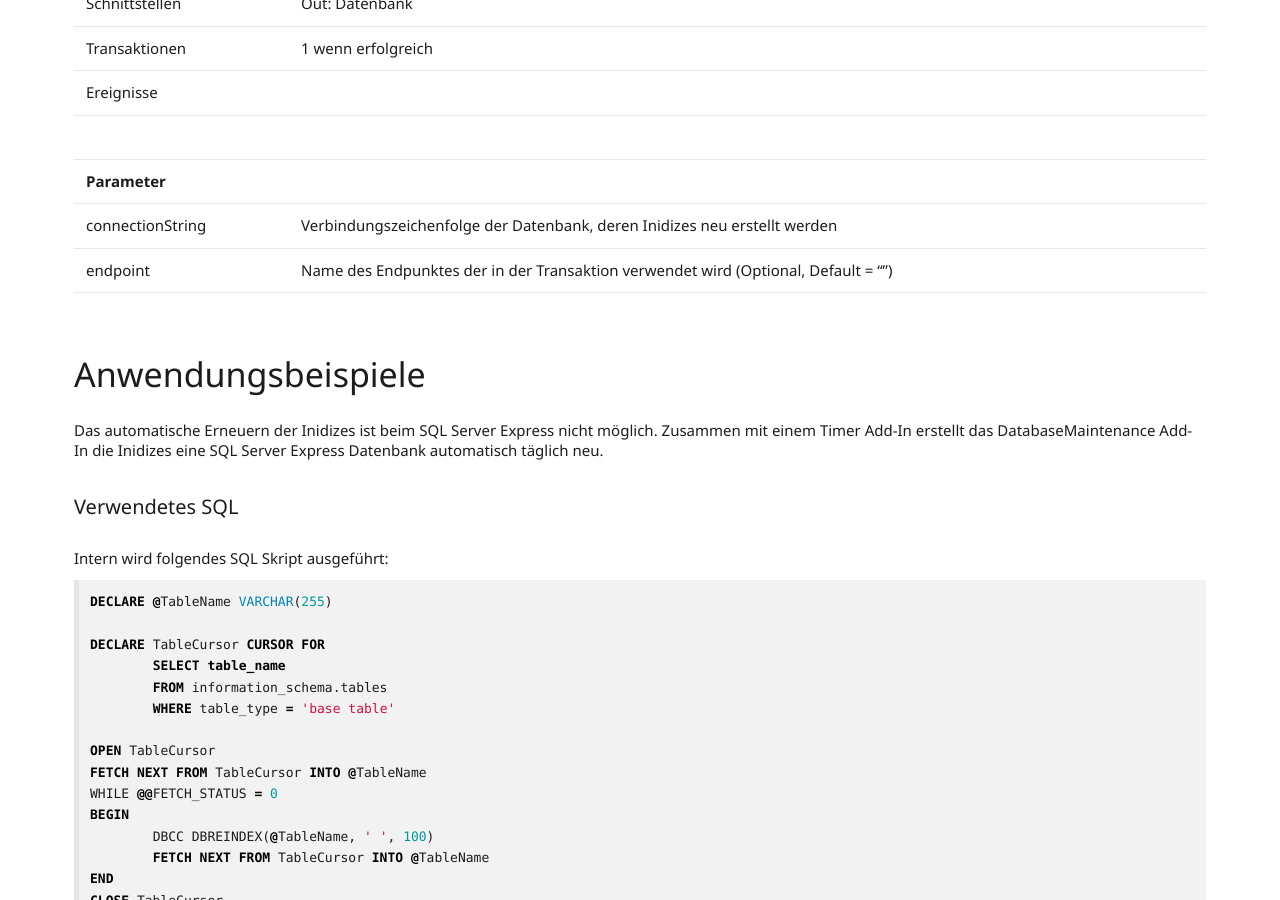
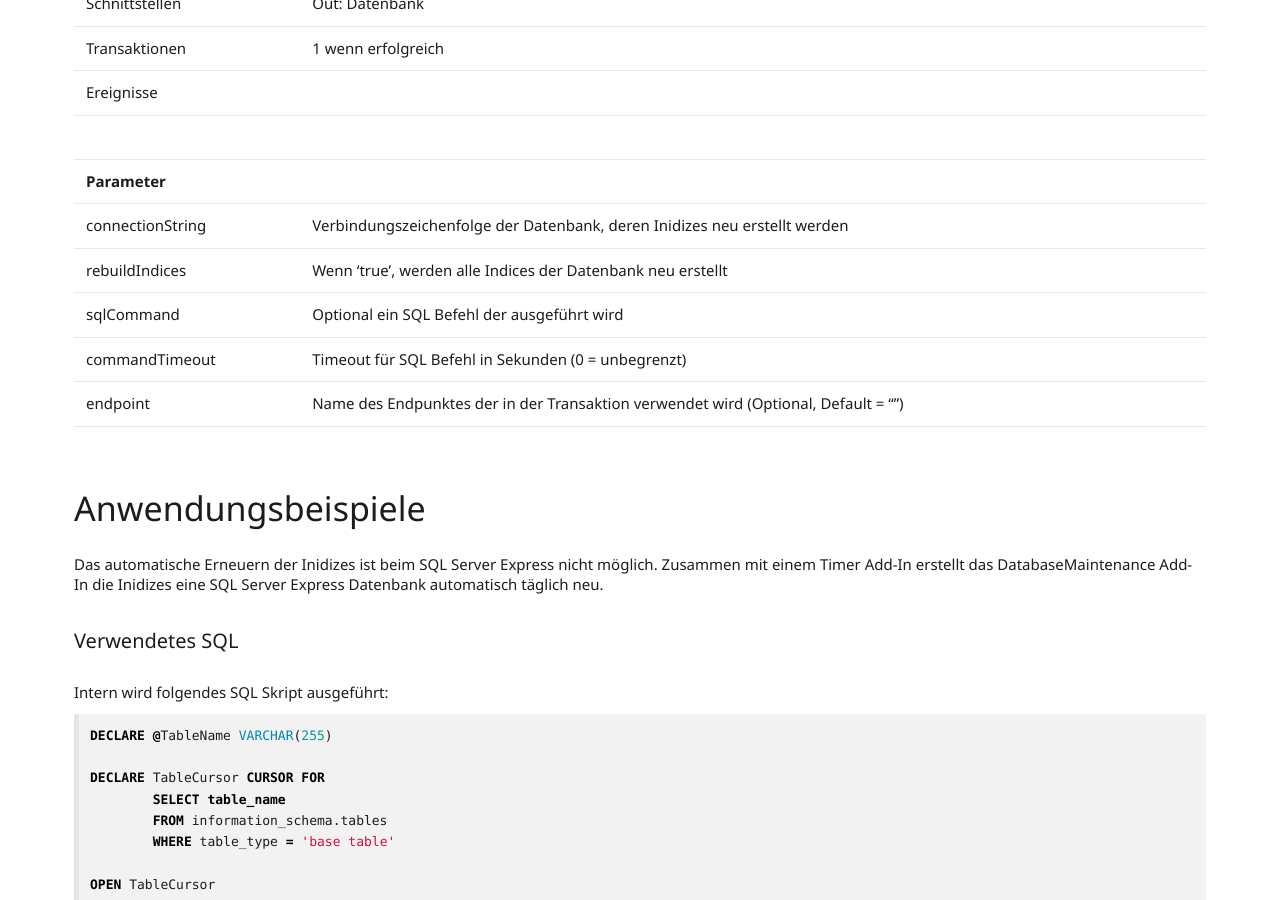
Before and after one commit to primesoft-group/oneconnexx-docs, a Jekyll site: the page built from _pages/addins/de/databasemaintenance.md, in a window 1280 px wide and 900 px high, scrolled down 524 px. Built offline with Jekyll 4.4.1, drawn with Linux system fonts in a browser that asks for light colours; nearby versions of some CDN libraries; some web fonts are replaced.

Commit message:
Update databasemaintenance.md

```diff
--- a/_pages/addins/de/databasemaintenance.md
+++ b/_pages/addins/de/databasemaintenance.md
@@ -16,6 +16,9 @@ Das DatabaseMaintenance Add-In erneuert die Inidizes einer Datenbank, um so die
 | | |
 | __Parameter__ | |
 | connectionString | Verbindungszeichenfolge der Datenbank, deren Inidizes neu erstellt werden |
+| rebuildIndices | Wenn 'true', werden alle Indices der Datenbank neu erstellt |
+| sqlCommand | Optional ein SQL Befehl der ausgeführt wird |
+| commandTimeout | Timeout für SQL Befehl in Sekunden (0 = unbegrenzt) |
 | endpoint | Name des Endpunktes der in der Transaktion verwendet wird (Optional, Default = "") |
 
 ### Anwendungsbeispiele
```
